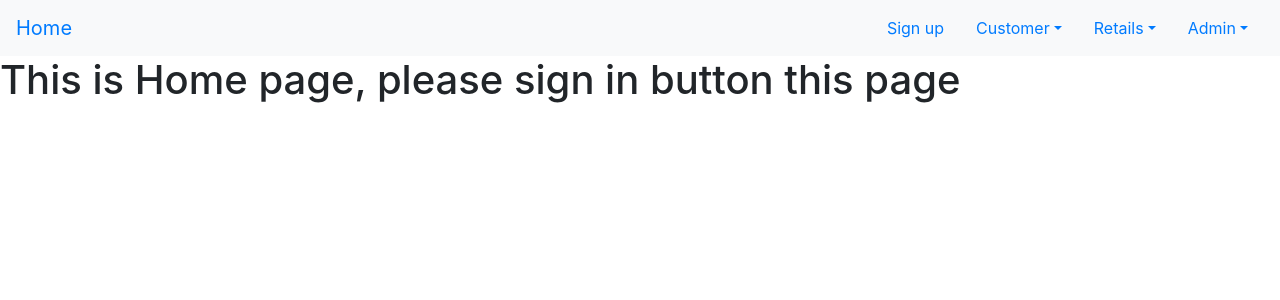
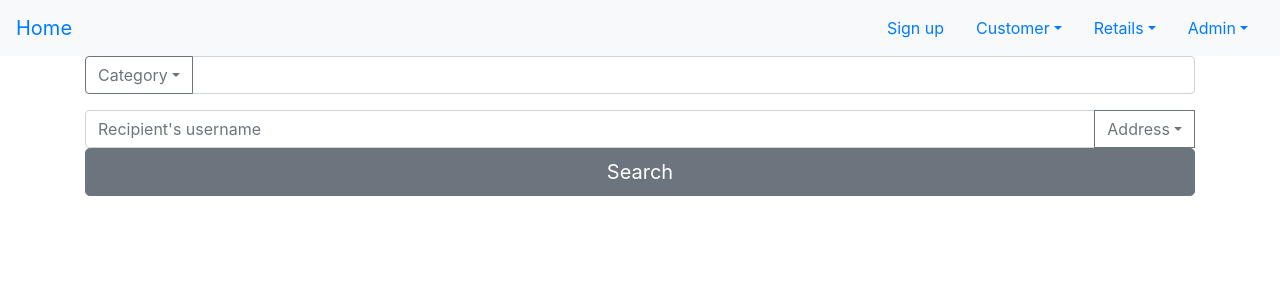
Before and after one commit to pllenggg/project2_client, a React (Create React App) app: page /#/ in a window 1280 px wide. Shown: the top 300 px of the page. Built offline with nearby package versions, Linux system fonts and the light colour scheme.

Commit message:
styling home and categories file

```diff
--- a/src/Components/CategoriesList.js
+++ b/src/Components/CategoriesList.js
@@ -1,10 +1,6 @@
 import React, { Component } from 'react';
-import { Card } from 'react-bootstrap';
+import { Card, Button } from 'react-bootstrap';
 import axios from 'axios';
-
-
-
-
 
 const CATEGORIES_API = 'http://localhost:3000/categories.json';
 class CategoriesList extends Component {
@@ -25,21 +21,21 @@ class CategoriesList extends Component {
 
   render() {
     return (
+
       <div>
         {
           this.state.data.map((c) => {
             return (
+              <div className="categorieList" key={c.id}>
 
-              <div className="categorieList" key={c.id}>
                 <Card style={{ width: '18rem' }}>
                   <Card.Img variant="top" width='400px' height='225px' src={c.image} />
                   <Card.Body>
-                    <Card.Title>{c.title}</Card.Title>
-
-
-                    {/* <Button variant="primary">Search</Button> */}
+                    <Card.Title className="titleCategory">{c.title}</Card.Title>
+                    {/* <Button className="buttonCategories" variant="outline-secondary">Search</Button> */}
                   </Card.Body>
                 </Card>
+
               </div>
 
 
@@ -48,7 +44,7 @@ class CategoriesList extends Component {
         }
 
 
-      </div>
+      </div >
 
     );
 
--- a/src/Components/Home.js
+++ b/src/Components/Home.js
@@ -1,4 +1,5 @@
 import React, { Component } from 'react';
+import { InputGroup, DropdownButton, FormControl, Dropdown, Button } from 'react-bootstrap';
 
 class Home extends Component {
   constructor(props) {
@@ -9,9 +10,47 @@ class Home extends Component {
 
   render() {
     return (
-        <div>
-            <h1>This is Home page, please sign in button this page</h1>
-        </div>
+      <div className="container">
+        <>
+          <InputGroup className="mb-3">
+            <DropdownButton
+              as={InputGroup.Prepend}
+              variant="outline-secondary"
+              title="Category"
+              id="input-group-dropdown-1"
+            >
+              <Dropdown.Item href="#">Nails</Dropdown.Item>
+              <Dropdown.Item href="#">Hairdressing</Dropdown.Item>
+              <Dropdown.Item href="#">Eyes, Brows and Lashes</Dropdown.Item>
+              <Dropdown.Divider />
+            </DropdownButton>
+            <FormControl aria-describedby="basic-addon1" />
+          </InputGroup>
+
+          <InputGroup>
+            <FormControl
+              placeholder="Recipient's username"
+              aria-label="Recipient's username"
+              aria-describedby="basic-addon2"
+            />
+
+            <DropdownButton
+              as={InputGroup.Append}
+              variant="outline-secondary"
+              title="Address"
+              id="input-group-dropdown-2"
+            >
+              <Dropdown.Item href="#">Action</Dropdown.Item>
+              <Dropdown.Item href="#">Another action</Dropdown.Item>
+              <Dropdown.Item href="#">Something else here</Dropdown.Item>
+              <Dropdown.Divider />
+              <Dropdown.Item href="#">Separated link</Dropdown.Item>
+            </DropdownButton>
+            <Button className="buttonHomeSearch" variant="secondary" size="lg" block>Search</Button>
+          </InputGroup>
+        </>
+
+      </div>
     );
   }
 }
--- a/src/index.css
+++ b/src/index.css
@@ -15,3 +15,7 @@ code {
   padding: 45px;
   box-shadow: 0px 0px 10px 5px #858485;
 }
+
+.titleCategory {
+  text-align: center;
+}
```
